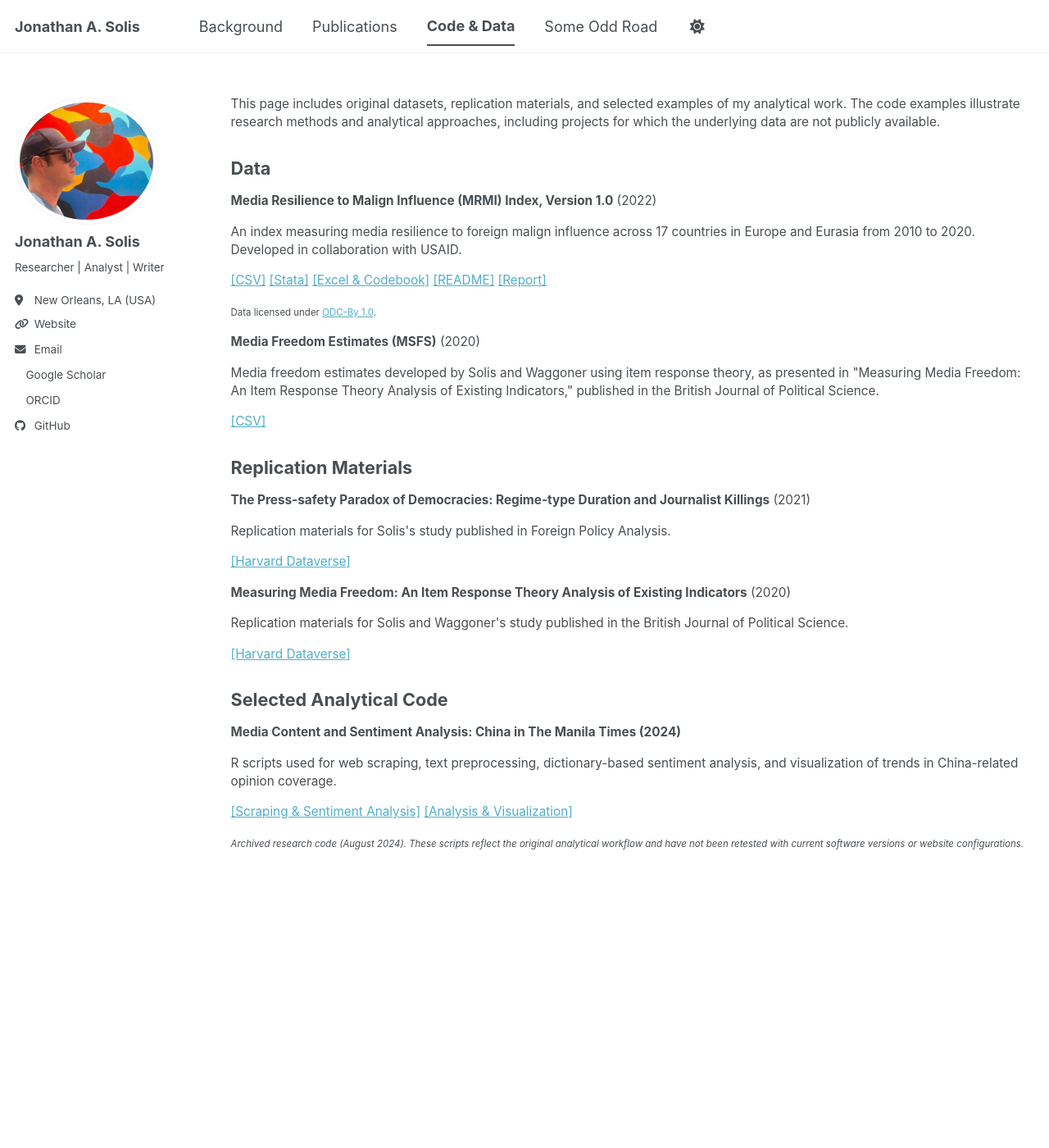
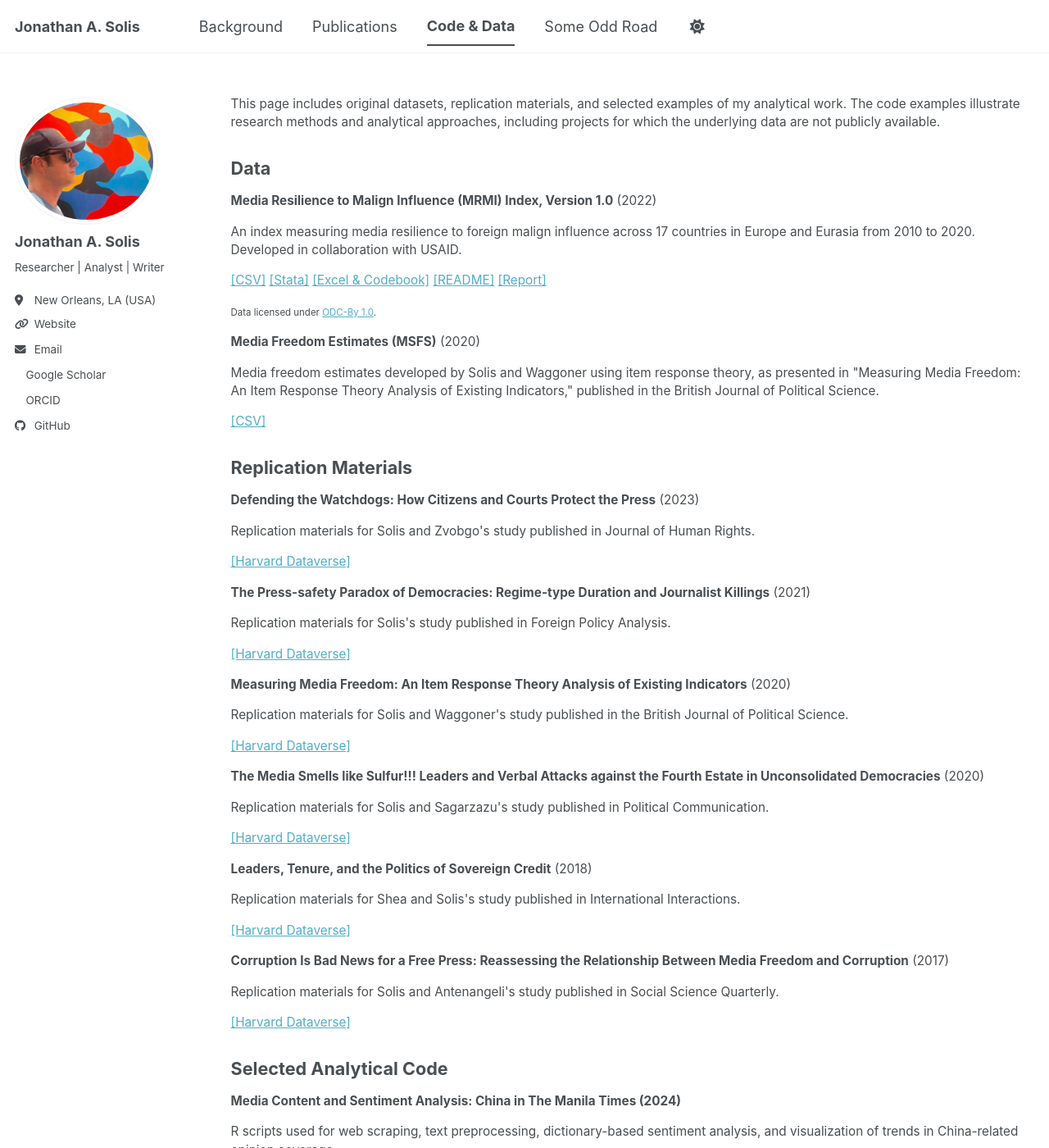
Before and after one commit to westbank-alchemy/westbank-alchemy.github.io, a Jekyll site: the page built from _pages/code-data.html, in a window 1280 px wide and 1400 px high. Shown: the whole window at 82% size. Built offline with Jekyll 4.4.1, drawn with Linux system fonts in a browser that asks for light colours; a style sheet for code colours, icons or effects is not loaded.

Commit message:
Update code-data.html

```diff
--- a/_pages/code-data.html
+++ b/_pages/code-data.html
@@ -83,6 +83,12 @@ author_profile: true
   <h2>Replication Materials</h2>
 
 <div class="code-data-entry">
+  <p><strong>Defending the Watchdogs: How Citizens and Courts Protect the Press</strong> (2023)</p>
+  <p>Replication materials for Solis and Zvobgo's study published in Journal of Human Rights.</p>
+  <p><a href="https://dataverse.harvard.edu/dataset.xhtml?persistentId=doi:10.7910/DVN/DRFGZY" target="_blank" rel="noopener noreferrer">[Harvard Dataverse]</a></p>
+</div>
+
+<div class="code-data-entry">
   <p><strong>The Press-safety Paradox of Democracies: Regime-type Duration and Journalist Killings</strong> (2021)</p>
   <p>Replication materials for Solis's study published in Foreign Policy Analysis.</p>
   <p><a href="https://doi.org/10.7910/DVN/R5I3LL" target="_blank" rel="noopener noreferrer">[Harvard Dataverse]</a></p>
@@ -92,6 +98,24 @@ author_profile: true
   <p><strong>Measuring Media Freedom: An Item Response Theory Analysis of Existing Indicators</strong> (2020)</p>
   <p>Replication materials for Solis and Waggoner's study published in the British Journal of Political Science.</p>
   <p><a href="https://dataverse.harvard.edu/dataset.xhtml?persistentId=doi:10.7910/DVN/ENOEQS" target="_blank" rel="noopener noreferrer">[Harvard Dataverse]</a></p>
+</div>
+
+<div class="code-data-entry">
+  <p><strong>The Media Smells like Sulfur!!! Leaders and Verbal Attacks against the Fourth Estate in Unconsolidated Democracies</strong> (2020)</p>
+  <p>Replication materials for Solis and Sagarzazu's study published in Political Communication.</p>
+  <p><a href="https://dataverse.harvard.edu/dataset.xhtml?persistentId=doi:10.7910/DVN/NW8RCM" target="_blank" rel="noopener noreferrer">[Harvard Dataverse]</a></p>
+</div>
+
+<div class="code-data-entry">
+  <p><strong>Leaders, Tenure, and the Politics of Sovereign Credit</strong> (2018)</p>
+  <p>Replication materials for Shea and Solis's study published in International Interactions.</p>
+  <p><a href="https://dataverse.harvard.edu/dataset.xhtml?persistentId=doi:10.7910/DVN/VPK7BX" target="_blank" rel="noopener noreferrer">[Harvard Dataverse]</a></p>
+</div>
+
+<div class="code-data-entry">
+  <p><strong>Corruption Is Bad News for a Free Press: Reassessing the Relationship Between Media Freedom and Corruption</strong> (2017)</p>
+  <p>Replication materials for Solis and Antenangeli's study published in Social Science Quarterly.</p>
+  <p><a href="https://dataverse.harvard.edu/dataset.xhtml?persistentId=doi:10.7910/DVN/3GWFKV" target="_blank" rel="noopener noreferrer">[Harvard Dataverse]</a></p>
 </div>
 
   <h2>Selected Analytical Code</h2>
```
